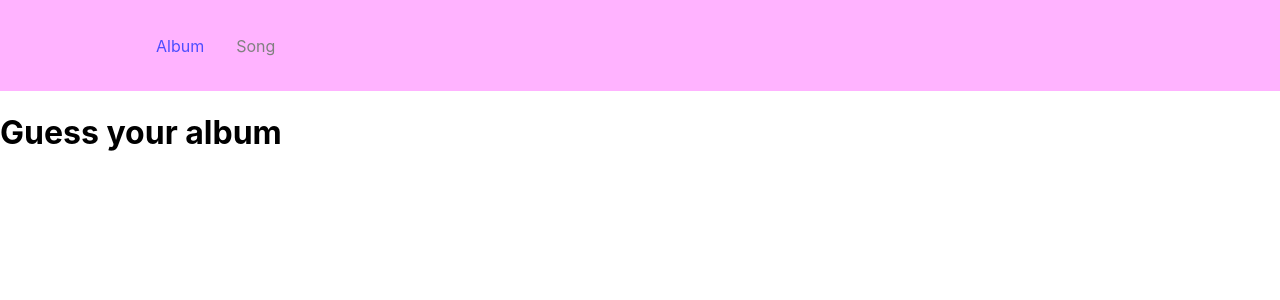
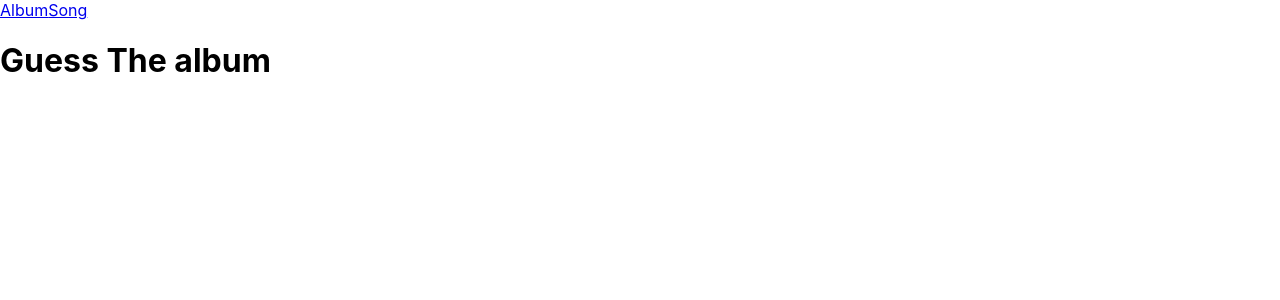
Before and after one commit to ak942/musiqle-front-end, a React (Create React App) app: page /album in a window 1280 px wide. Shown: the top 300 px of the page. Built offline with nearby package versions, Linux system fonts and the light colour scheme.

Commit message:
changes to home app

```diff
--- a/src/App.css
+++ b/src/App.css
@@ -36,3 +36,8 @@
     transform: rotate(360deg);
   }
 }
+
+#nav {
+  border: 2px black solid;
+  display: flex;
+}
--- a/src/App.js
+++ b/src/App.js
@@ -10,7 +10,7 @@ import Song from './pages/Song';
 function App() {
     return (
         <Router>
-            <Navbar />
+            <Navbar className= "nav" />
             <Routes>
                 <Route exact path='/' exact element={<Home />} />
                 <Route path='/album' element={<Album />} />
--- a/src/components/NavBar/NavBar.js
+++ b/src/components/NavBar/NavBar.js
@@ -1,19 +1,20 @@
 import React from "react";
-import { Nav, NavLink, NavMenu }from "./NavBarElements";
+import {NavLink }from "react-router-dom";
+import './navbar.css'
 
 const Navbar = () => {
     return (
         <>
-            <Nav>
-                <NavMenu>
-                    <NavLink to="/album" activeStyle>
+            <nav>
+                <div>
+                    <NavLink className= "nav-link" to="/album" activeStyle>
                         Album
                     </NavLink>
-                    <NavLink to="/song" activeStyle>
+                    <NavLink className= "nav-link" to="/song" activeStyle>
                         Song
                     </NavLink>
-                </NavMenu>
-            </Nav>
+                </div>
+            </nav>
         </>
     );
 };
--- a/src/components/NavBar/NavBarElements.js
+++ /dev/null
@@ -1,53 +0,0 @@
-// import { FaBars } from "react-icons/fa";
-import { NavLink as Link } from "react-router-dom";
-import styled from "styled-components";
-
-export const Nav = styled.nav`
-  background: #ffb3ff;
-  height: 85px;
-  display: flex;
-  justify-content: space-between;
-  padding: 0.2rem calc((100vw - 1000px) / 2);
-  z-index: 12;
-`;
-
-export const NavLink = styled(Link)`
-  color: #808080;
-  display: flex;
-  align-items: center;
-  text-decoration: none;
-  padding: 0 1rem;
-  height: 100%;
-  cursor: pointer;
-  &.active {
-    color: #4d4dff;
-  }
-`;
-
-export const Bars = styled(Link)`
-  display: none;
-  color: #808080;
-  @media screen and (max-width: 768px) {
-    display: block;
-    position: absolute;
-    top: 0;
-    right: 0;
-    transform: translate(-100%, 75%);
-    font-size: 1.8rem;
-    cursor: pointer;
-  }
-`;
-
-export const NavMenu = styled.div`
-    display: flex;
-    align-items: center;
-    margin-right: -24px;
-    /* Second Nav */
-    /* margin-right: 24px; */
-    /* Third Nav */
-    /* width: 100vw;
-    white-space: nowrap; */
-    @media screen and (max-width: 768px) {
-        display: none;
-    }
-`;
--- /dev/null
+++ b/src/components/NavBar/navbar.css
@@ -0,0 +1,4 @@
+#nav-link {
+    border: 2px black solid;
+    display: flex;
+}
--- a/src/pages/Album.js
+++ b/src/pages/Album.js
@@ -3,7 +3,7 @@ import React from 'react';
 const Album = () => {
     return (
         <div>
-            <h1>Guess your album</h1>
+            <h1>Guess The album</h1>
         </div>
     )
 }
```
